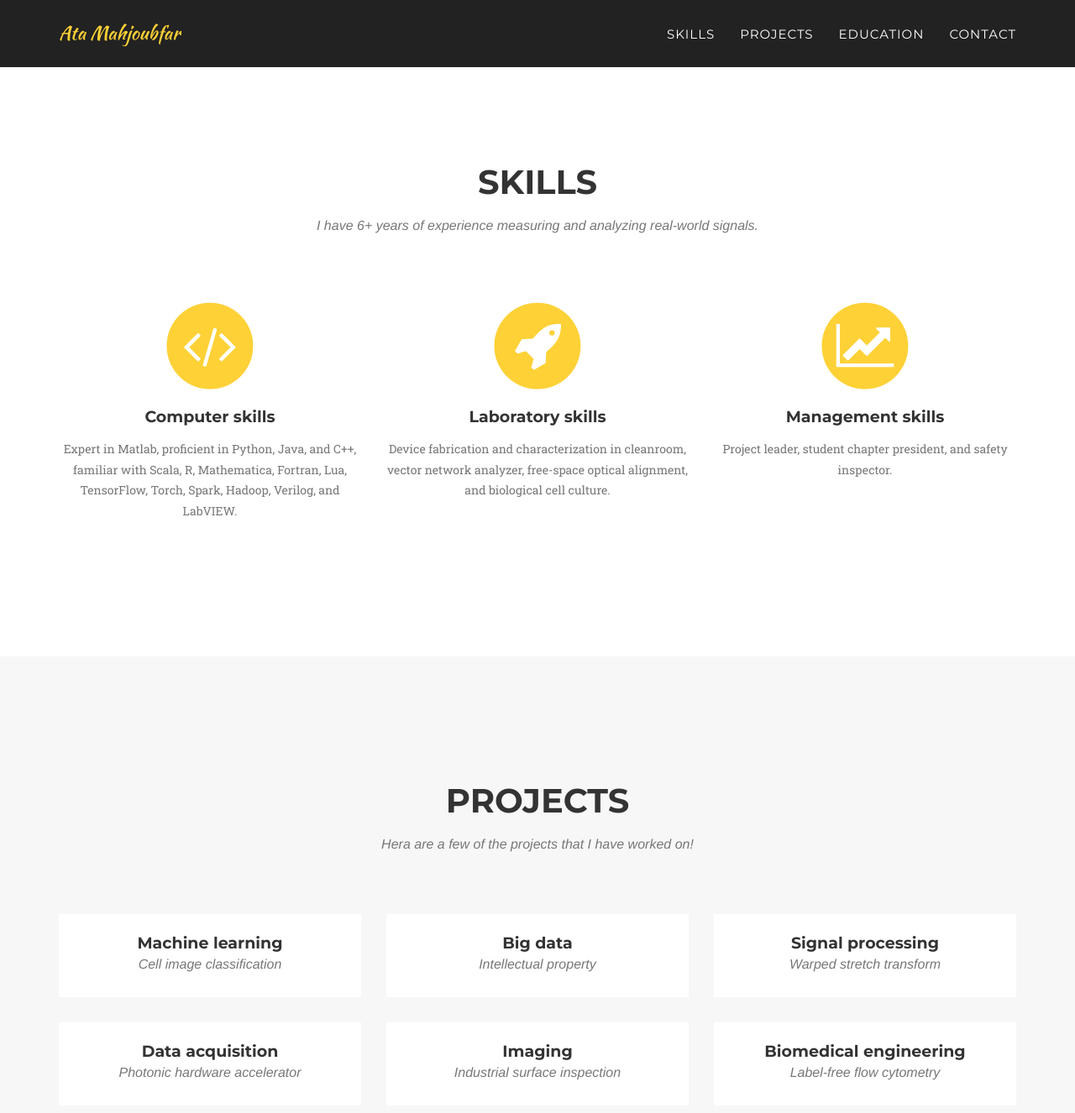
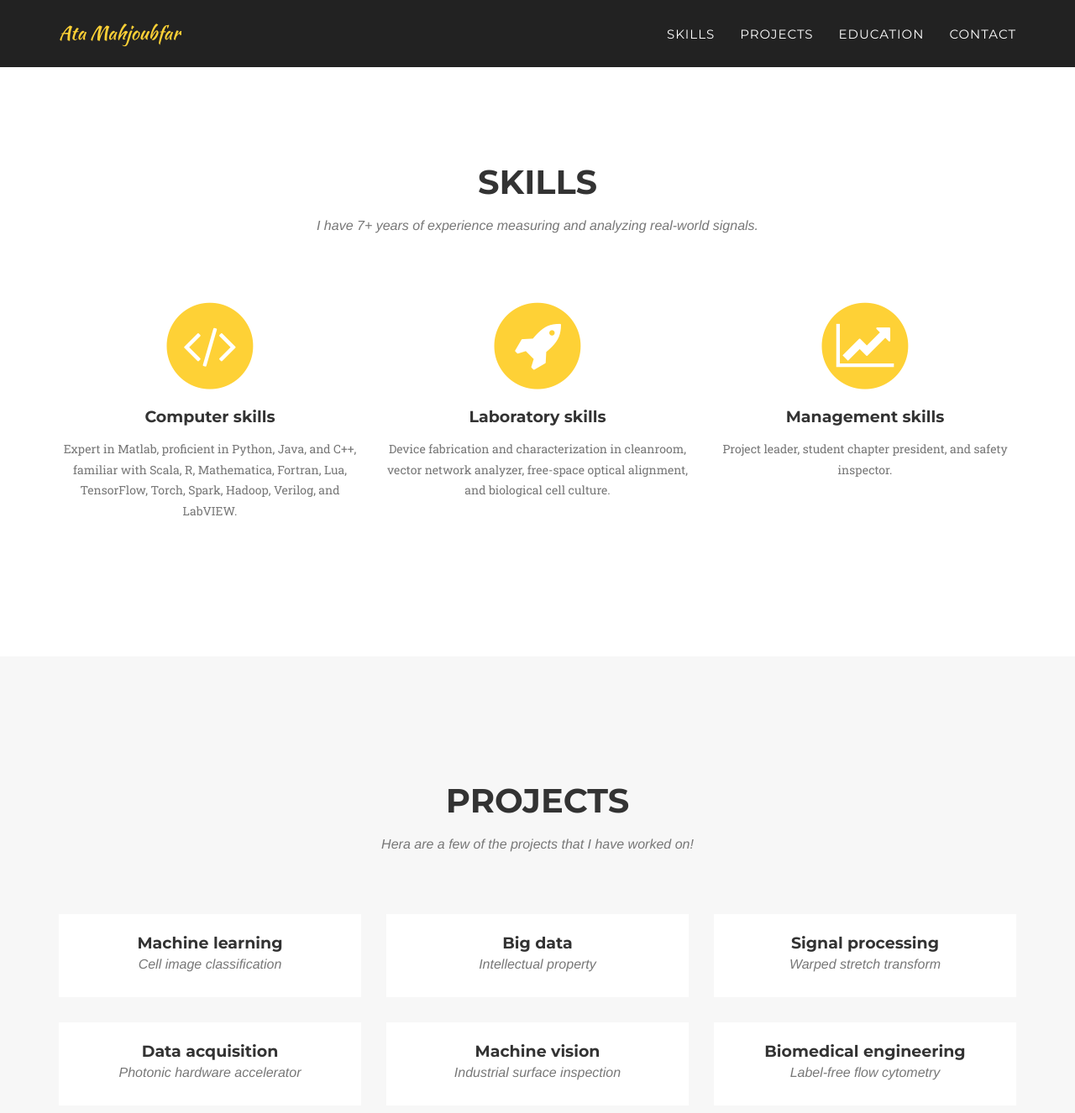
Before and after one commit to atamahjoubfar/atamahjoubfar.github.io, a Jekyll site: the page built from _posts/2014-07-14-project-2.markdown, in a window 1280 px wide and 1400 px high, scrolled down 788 px. Shown: the top 1326 px of the window at 84% size. Built offline with Jekyll 4.4.1, drawn with Linux system fonts in a browser that asks for light colours; some web fonts are replaced.

Commit message:
Mentioned machine vision and increased the experience length

```diff
--- a/_includes/skills.html
+++ b/_includes/skills.html
@@ -4,7 +4,7 @@
             <div class="row">
                 <div class="col-lg-12 text-center">
                     <h2 class="section-heading">Skills</h2>
-                    <h3 class="section-subheading text-muted">I have 6+ years of experience measuring and analyzing real-world signals.</h3>
+                    <h3 class="section-subheading text-muted">I have 7+ years of experience measuring and analyzing real-world signals.</h3>
                 </div>
             </div>
             <div class="row text-center">
--- a/_posts/2014-07-14-project-2.markdown
+++ b/_posts/2014-07-14-project-2.markdown
@@ -1,5 +1,5 @@
 ---
-title: Imaging
+title: Machine vision
 subtitle: Industrial surface inspection
 layout: default
 modal-id: 2
```
Also changed, not shown: Gemfile.lock (deleted), 1 other file.
